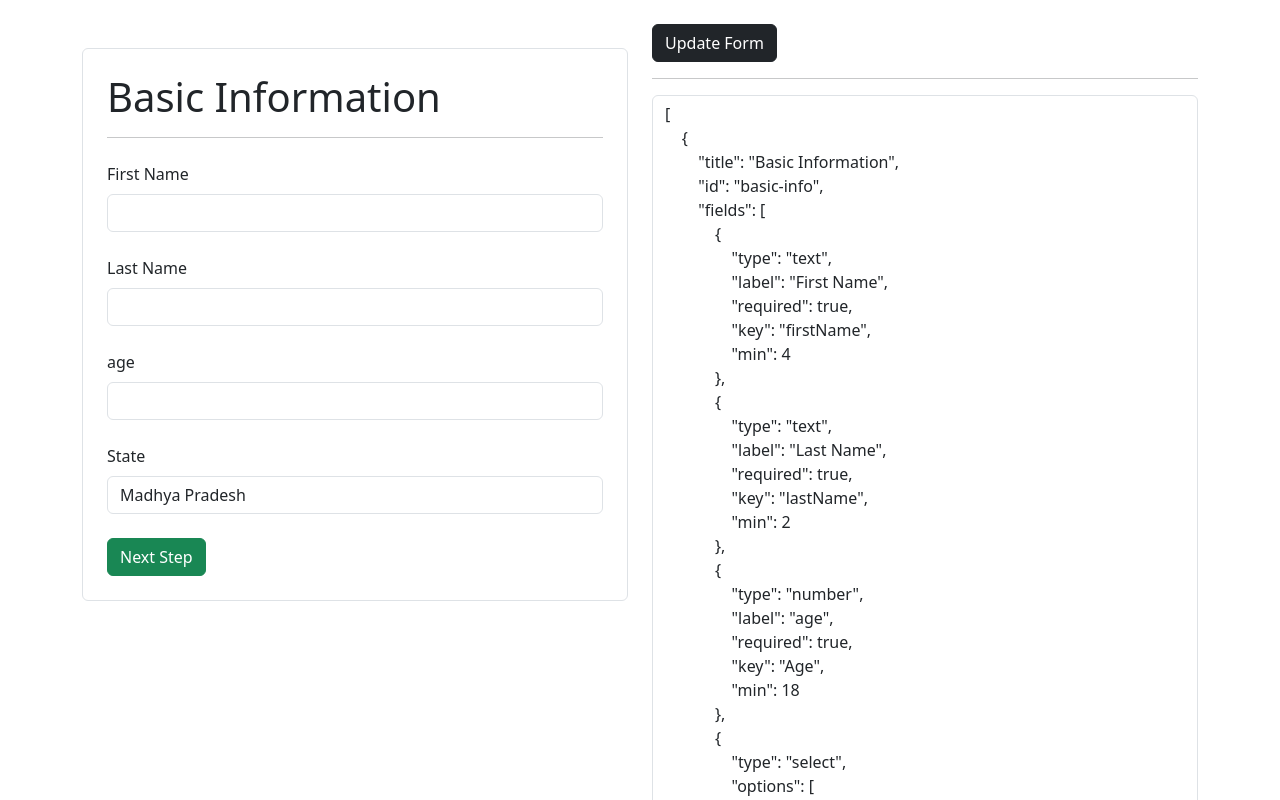
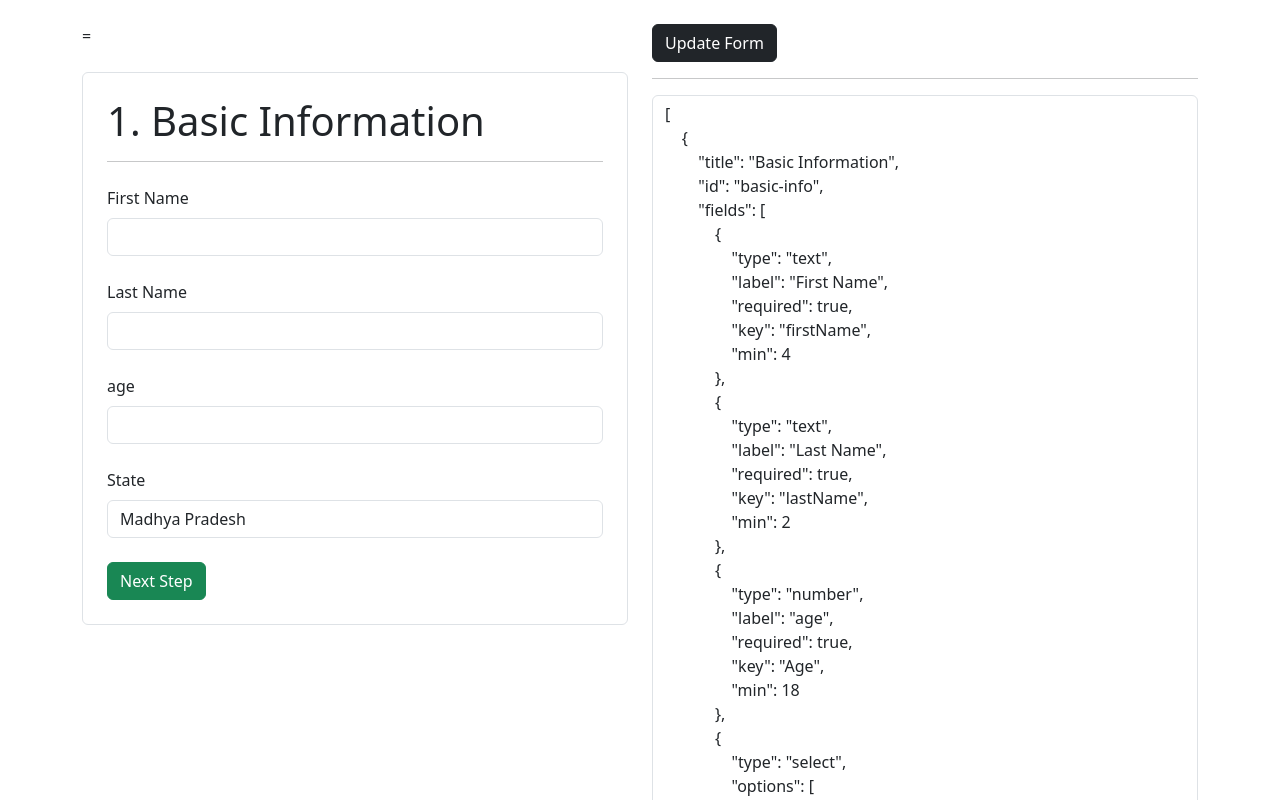
Before and after one commit to virendra-koloapp/ReactStepForm, a React (Vite) app in the folder StepForm/: page / in a window 1280 px wide. Shown: the top 800 px of the page. Built offline with nearby package versions, Linux system fonts and the light colour scheme.

Commit message:
Update index.tsx

```diff
--- a/StepForm/src/components/StepForm/index.tsx
+++ b/StepForm/src/components/StepForm/index.tsx
@@ -25,11 +25,12 @@ const Steps = (props: any) => {
 
   return (
     <Fragment>
+      =
       {props.steps.map((step: any, index: number) => (
         <Step
           active={activeStep === index + 1}
           onNext={onNext}
-          title={step.title}
+          title={`${activeStep}. ${step.title}`}
           fields={step.fields}
         />
       ))}
```
